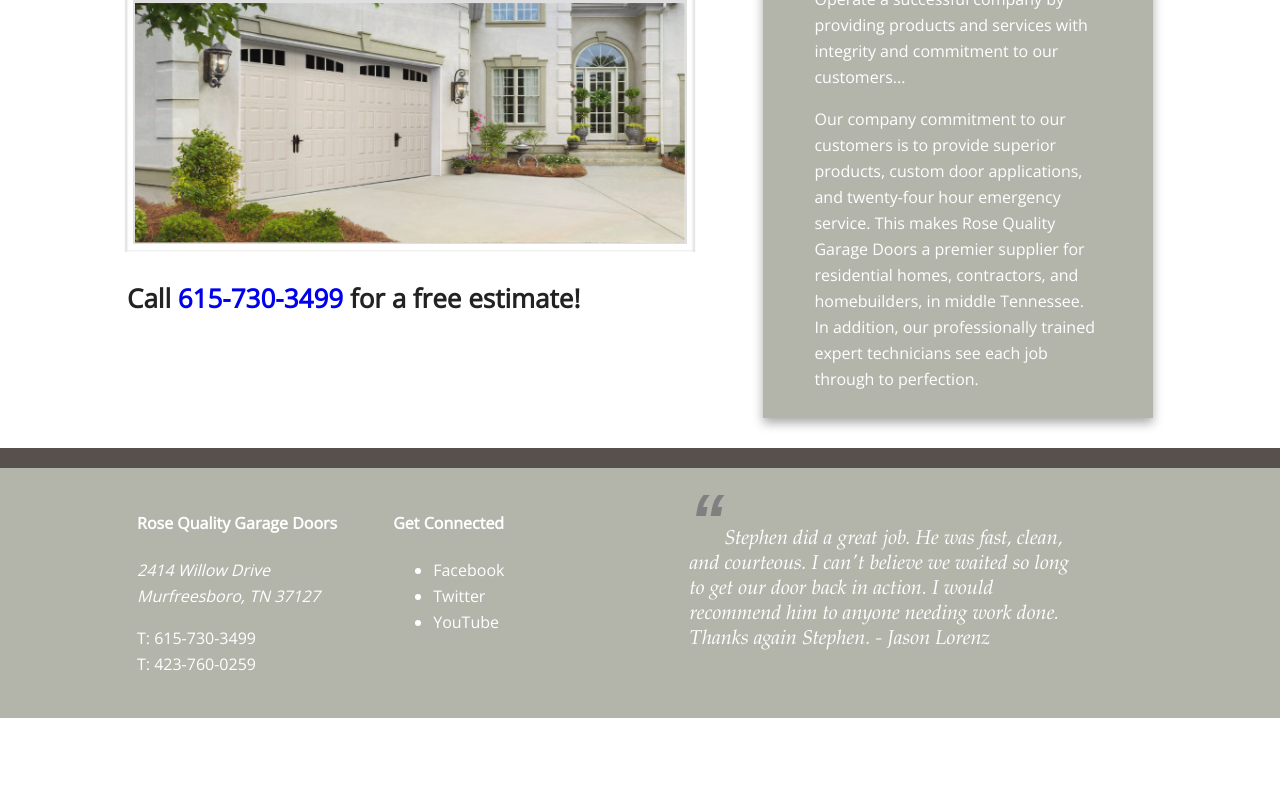
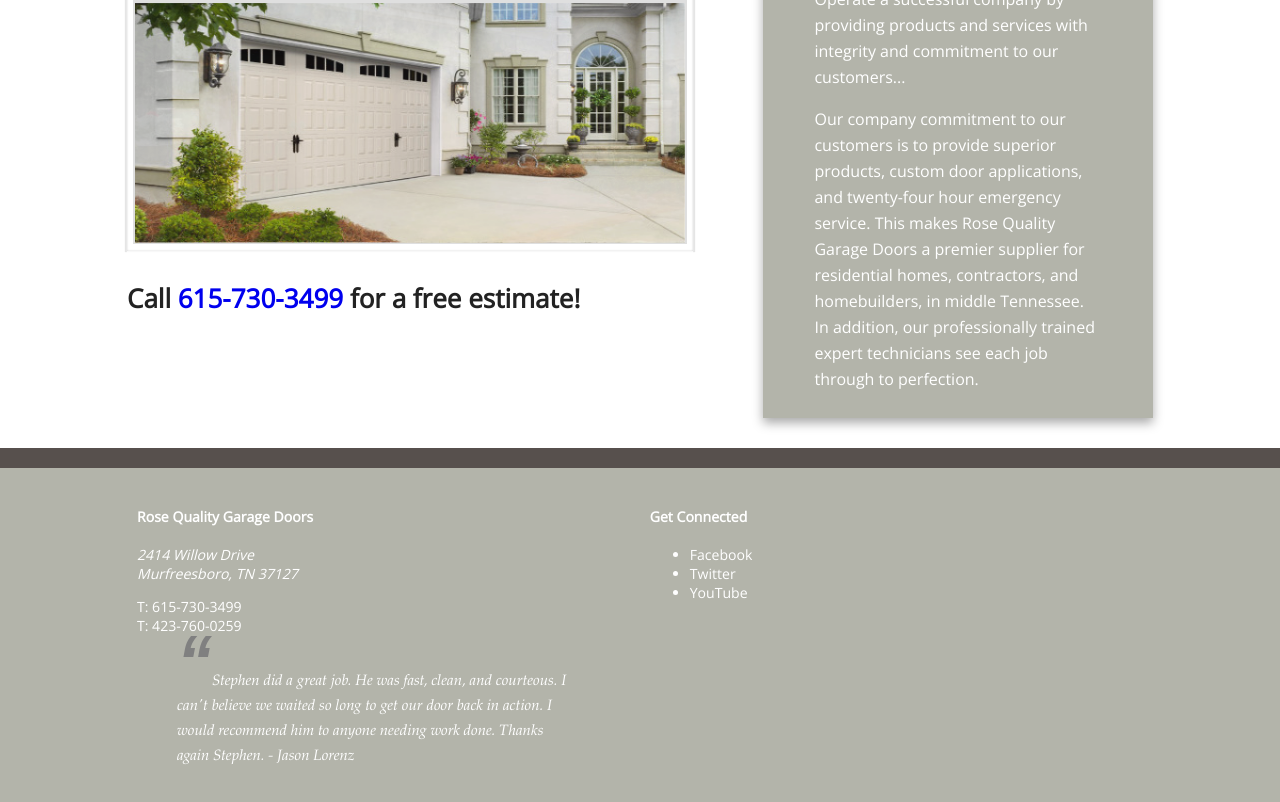
Before and after one commit to zioneyemedia/RoseQualityGarageDoors, a website: page index.html in a window 1280 px wide. Shown: the part 234-1036 px from the top of the page. Before the commit the page ends 952 px from the top, so only its background shows below. Drawn offline with nearby package versions, Linux system fonts and the light colour scheme.

Commit message:
css changes

```diff
--- a/css/main.css
+++ b/css/main.css
@@ -501,6 +501,8 @@ a.root {
   nav {
     clear: both;
   }
+  .column {width:48%; font-size:88%; line-height:normal;}
+  .column2 {float:none; font-size:12px; line-height:normal; margin-right:none;}
 }
 .promo img {
 	min-width:100%;
```
